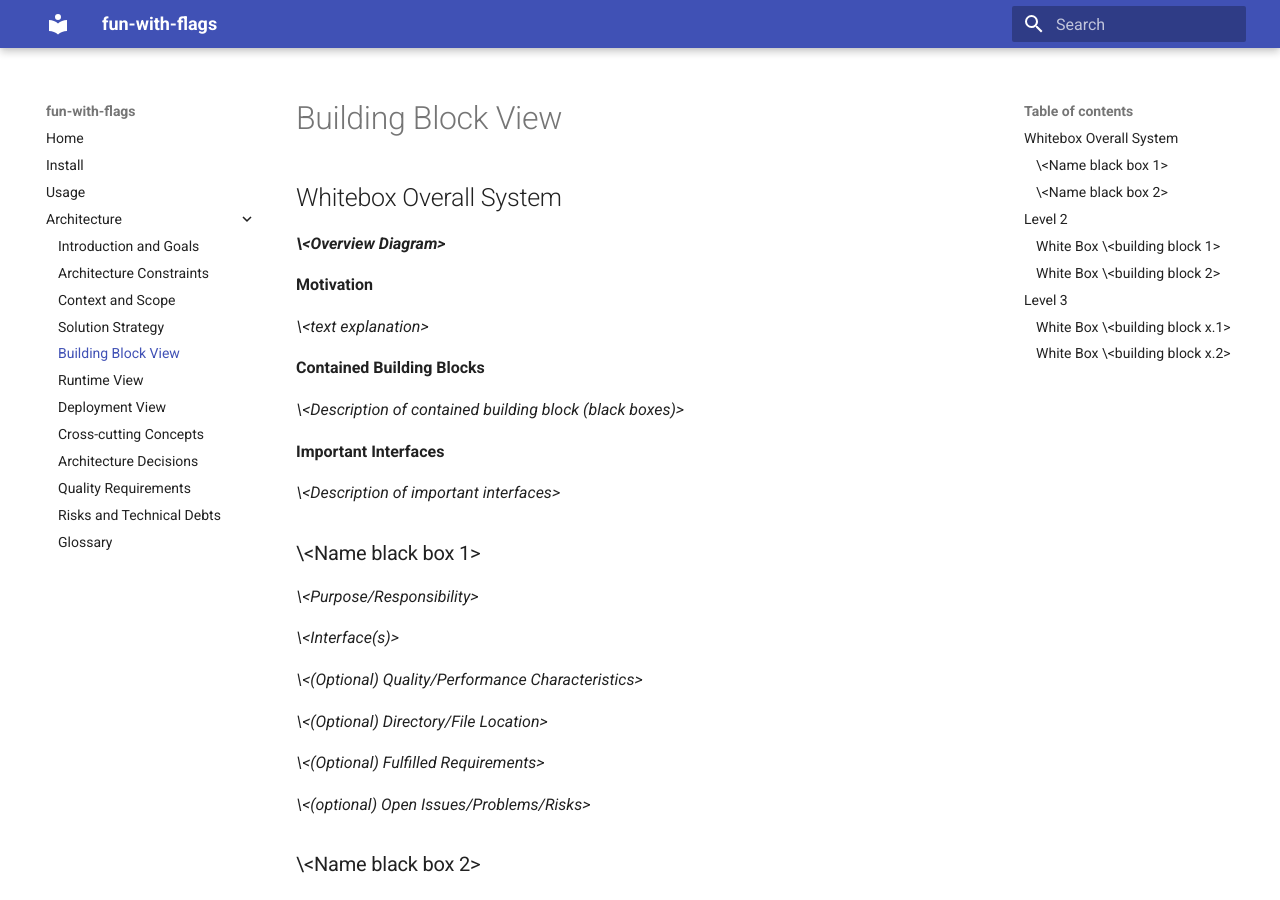
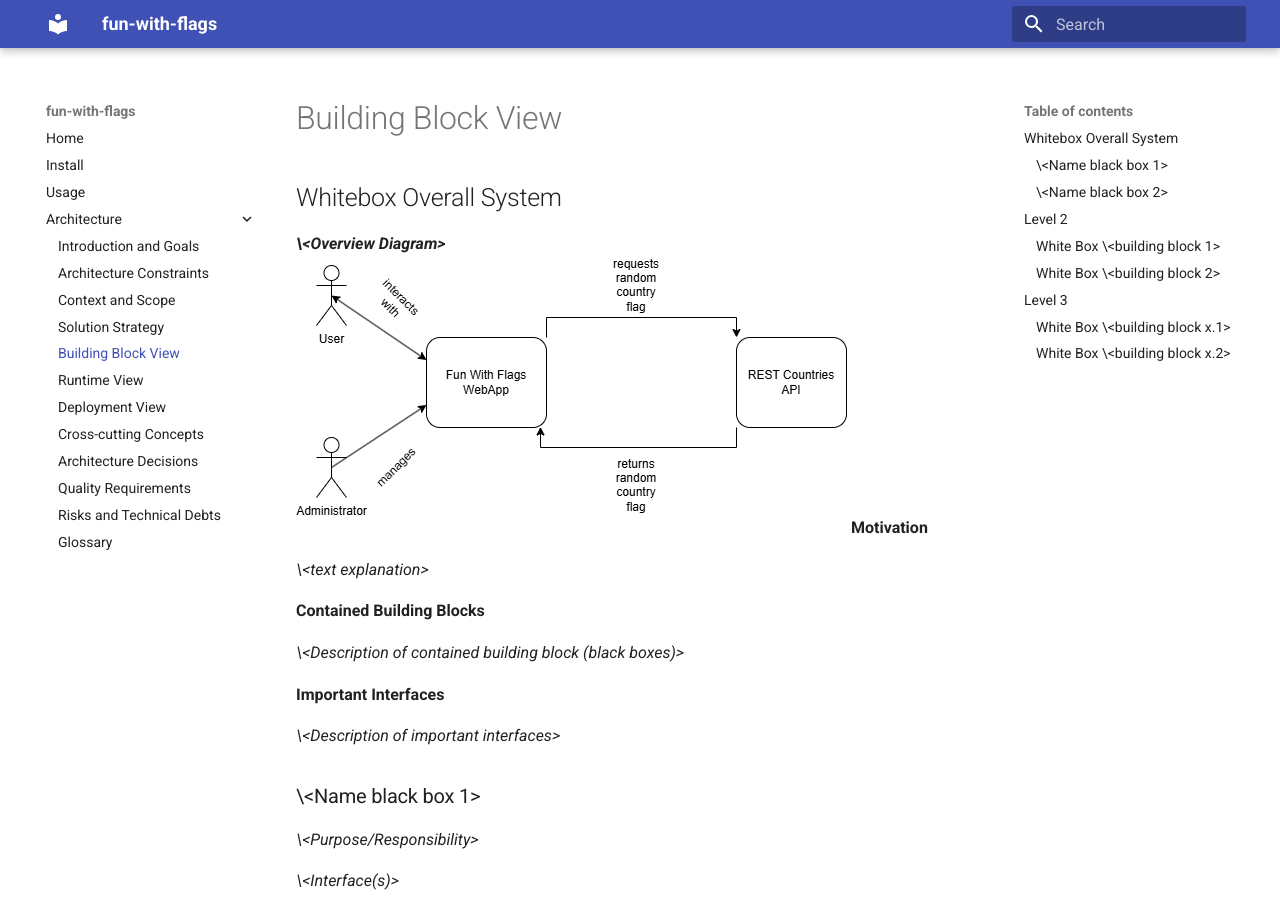
Before and after one commit to r0135tE1/sqs, an MkDocs documentation site: the page built from docs/architecture/05_building_block_view.md, in a window 1280 px wide and 900 px high. Built offline with MkDocs 1.6.1 and Material for MkDocs 9.7.7, drawn with Linux system fonts in a browser that asks for light colours.

Commit message:
add first png

```diff
--- a/docs/architecture/05_building_block_view.md
+++ b/docs/architecture/05_building_block_view.md
@@ -3,7 +3,7 @@
 ## Whitebox Overall System
 
 ***\<Overview Diagram\>***
-
+![White Box Overall System](images/building_block_view/whitebox_overall_system.drawio.png)
 **Motivation**
 
 *\<text explanation\>*
```
Also changed, not shown: docs/architecture/images/building_block_view/whitebox_overall_system.drawio.png (added).
